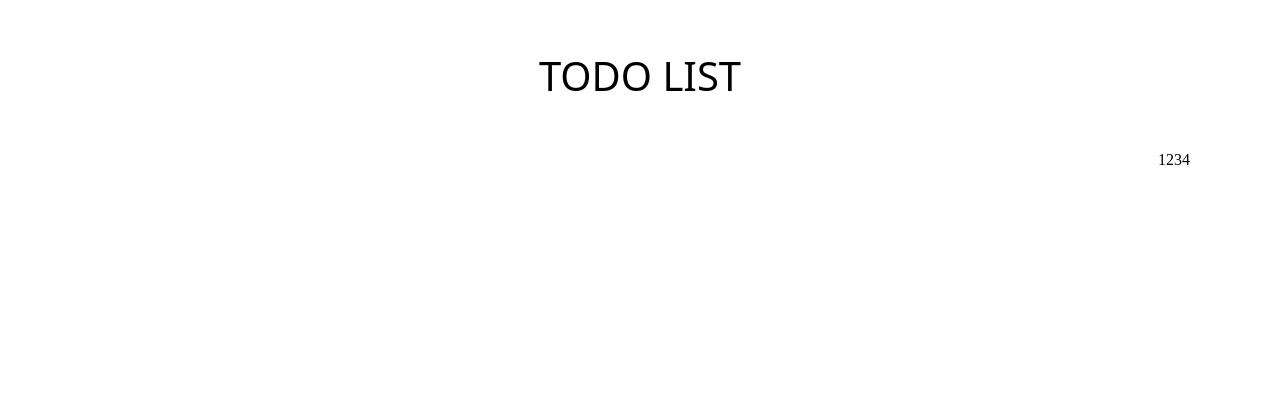
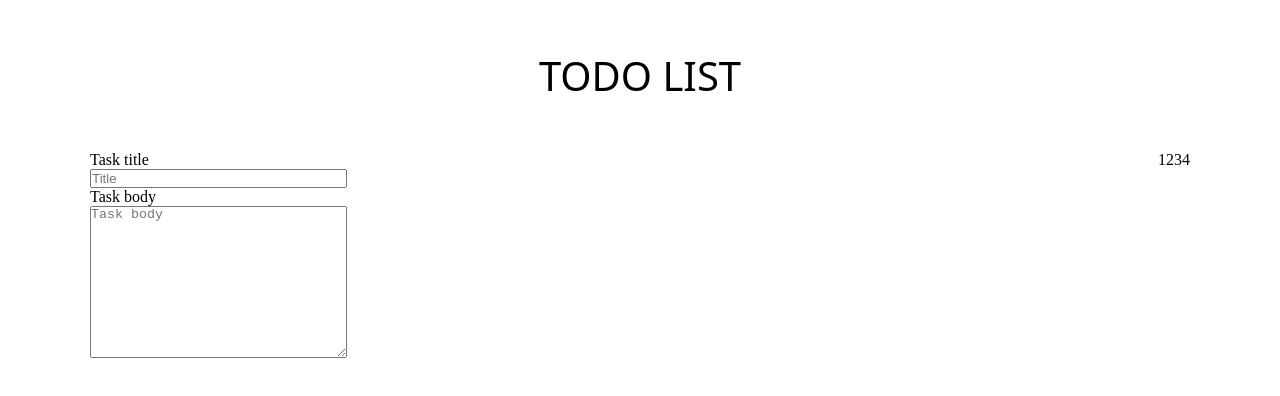
Before and after one commit to GHimenos/testings, a plain HTML site: page ToDo/index.html in a window 1280 px wide. Drawn offline with Linux system fonts and the light colour scheme.

Commit message:
form inputs and lables added

```diff
--- a/ToDo/index.html
+++ b/ToDo/index.html
@@ -21,7 +21,10 @@
         <div class="column">
 
             <form action="#">
-
+                <label for="title">Task title</label>
+                <input type="text" name="title" placeholder="Title">
+                <label for="description">Task body</label>
+                <textarea name="description" cols="30" rows="10" placeholder="Task body"></textarea>
             </form>
 
         </div>
--- a/ToDo/style.css
+++ b/ToDo/style.css
@@ -3,6 +3,14 @@
     margin: 0;
     box-sizing: border-box;
 }
+
+form{
+    display: flex;
+    flex-flow: column;
+    min-width: 30%;
+}
+
+
 
 .title{
     font-family: system-ui, -apple-system, BlinkMacSystemFont, 'Segoe UI', Roboto, Oxygen, Ubuntu, Cantarell, 'Open Sans', 'Helvetica Neue', sans-serif;
```
